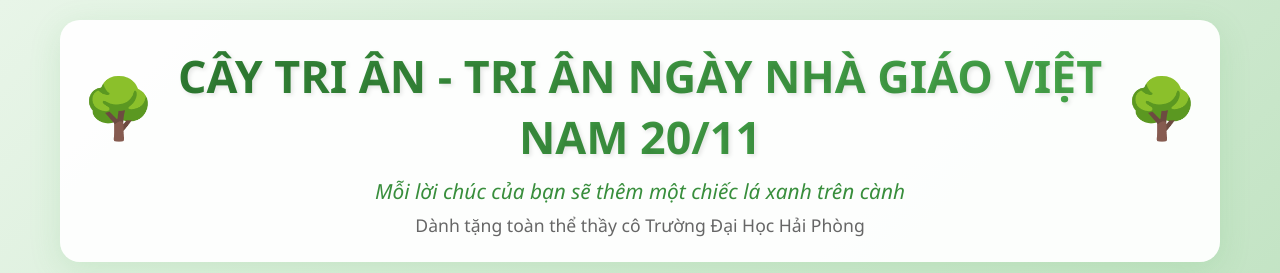
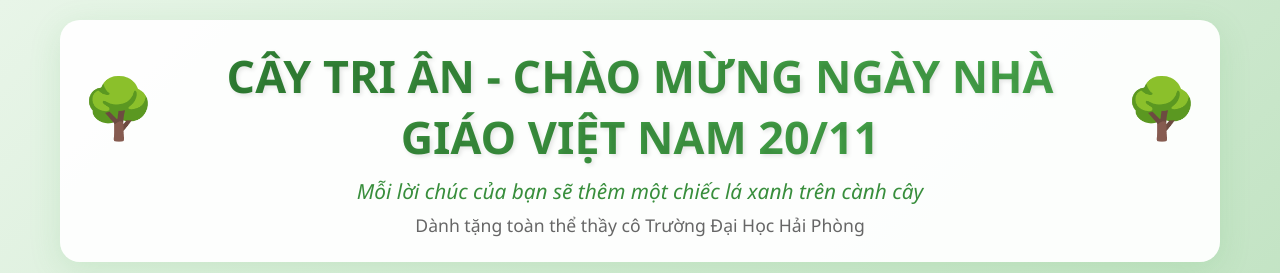
Before and after one commit to MasterStupid/demo-caytrian, a plain HTML site: page index.html in a window 1280 px wide. Shown: the top 273 px of the page. Drawn offline with Linux system fonts and the light colour scheme.

Commit message:
Update index.html

```diff
--- a/index.html
+++ b/index.html
@@ -12,10 +12,10 @@
             <div class="header-content">
                 <h1>
                     <span class="emoji">🌳</span>
-                    <span class="title-text">CÂY TRI ÂN - TRI ÂN NGÀY NHÀ GIÁO VIỆT NAM 20/11</span>
+                    <span class="title-text">CÂY TRI ÂN - CHÀO MỪNG NGÀY NHÀ GIÁO VIỆT NAM 20/11</span>
                     <span class="emoji">🌳</span>
                 </h1>
-                <p class="subtitle">Mỗi lời chúc của bạn sẽ thêm một chiếc lá xanh trên cành</p>
+                <p class="subtitle">Mỗi lời chúc của bạn sẽ thêm một chiếc lá xanh trên cành cây</p>
                 <p class="dedication">Dành tặng toàn thể thầy cô Trường Đại Học Hải Phòng</p>
             </div>
         </header>
@@ -25,7 +25,7 @@
             <div class="tree-section">
                 <div class="tree-container">
                     <div class="tree-image-container">
-                        <img src="https://empirical-jade-trkqzop4ec.edgeone.app/winter-tree-silhouette-with-bare-branches-vector.png" alt="Cây Tri Ân" class="tree-image">
+                        <img src="https://i.postimg.cc/SsCPQphm/winter-tree-silhouette-with-bare-branches-vector.png" alt="Cây Tri Ân" class="tree-image">
                     </div>
 
                     <!-- Container cho lá -->
@@ -96,14 +96,14 @@
 
         <footer class="contest-info">
     <div class="footer-content">
-        <!-- Logo trường bên trái -->
+        <!-- Logo trường  -->
         <div class="footer-logo left">
-            <img src="https://physical-apricot-ihidnz8qo8.edgeone.app/images-removebg-preview.png"
+            <img src="https://i.postimg.cc/hPmmZ3MV/images-removebg-preview.png"
                  alt="Logo Đại học Hải Phòng"
                  class="logo-image">
         </div>
 
-        <!-- Thông tin chính giữa -->
+        <!-- Thông tin  -->
         <div class="footer-text">
             <p>💻 <strong>Cuộc thi "CODE TRI ÂN THẦY CÔ"</strong></p>
             <p>Khoa Công nghệ Thông tin - Trường Đại học Hải Phòng</p>
@@ -111,9 +111,9 @@
             <p class="tech-info">Lê Văn Quản - CNTTK26.01</p>
         </div>
 
-        <!-- Logo khoa bên phải -->
+        <!-- Logo khoa  -->
         <div class="footer-logo right">
-            <img src="https://blonde-maroon-dmavacoevx.edgeone.app/download-removebg-preview.png"
+            <img src="https://i.postimg.cc/dtCCNSn5/download-removebg-preview.png"
                  alt="Logo Khoa CNTT"
                  class="logo-image">
         </div>
```
